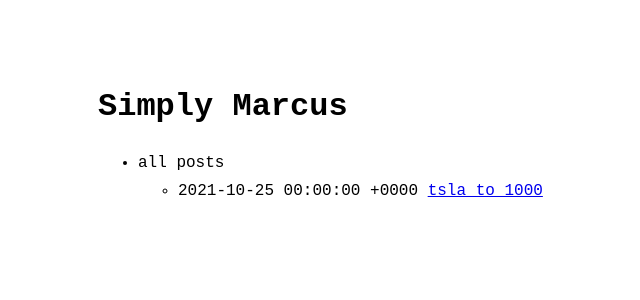
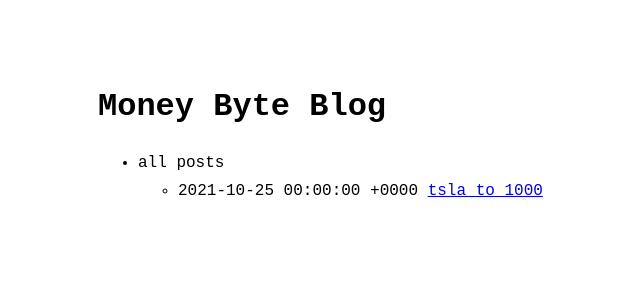
Before and after one commit to 1337b0t/1337b0t.github.io, a Jekyll site: the page built from index.md, in a window 1280 px wide. Shown: the top 300 px of the page, without its empty margins (222-862 px from the left). Built offline with Jekyll 4.4.1, drawn with Linux system fonts in a browser that asks for light colours.

Commit message:
hmm moneybyte for a name?

```diff
--- a/_config.yml
+++ b/_config.yml
@@ -18,7 +18,7 @@
 # You can create any custom variable you would like, and they will be accessible
 # in the templates via {{ site.myvariable }}.
 
-title: Simply </> Marcus
+title: Money Byte Blog
 email: 1337b0t@protonmail.com
 description: >- # this means to ignore newlines until "baseurl:"
   A random collection of thoughts and observations.
```
